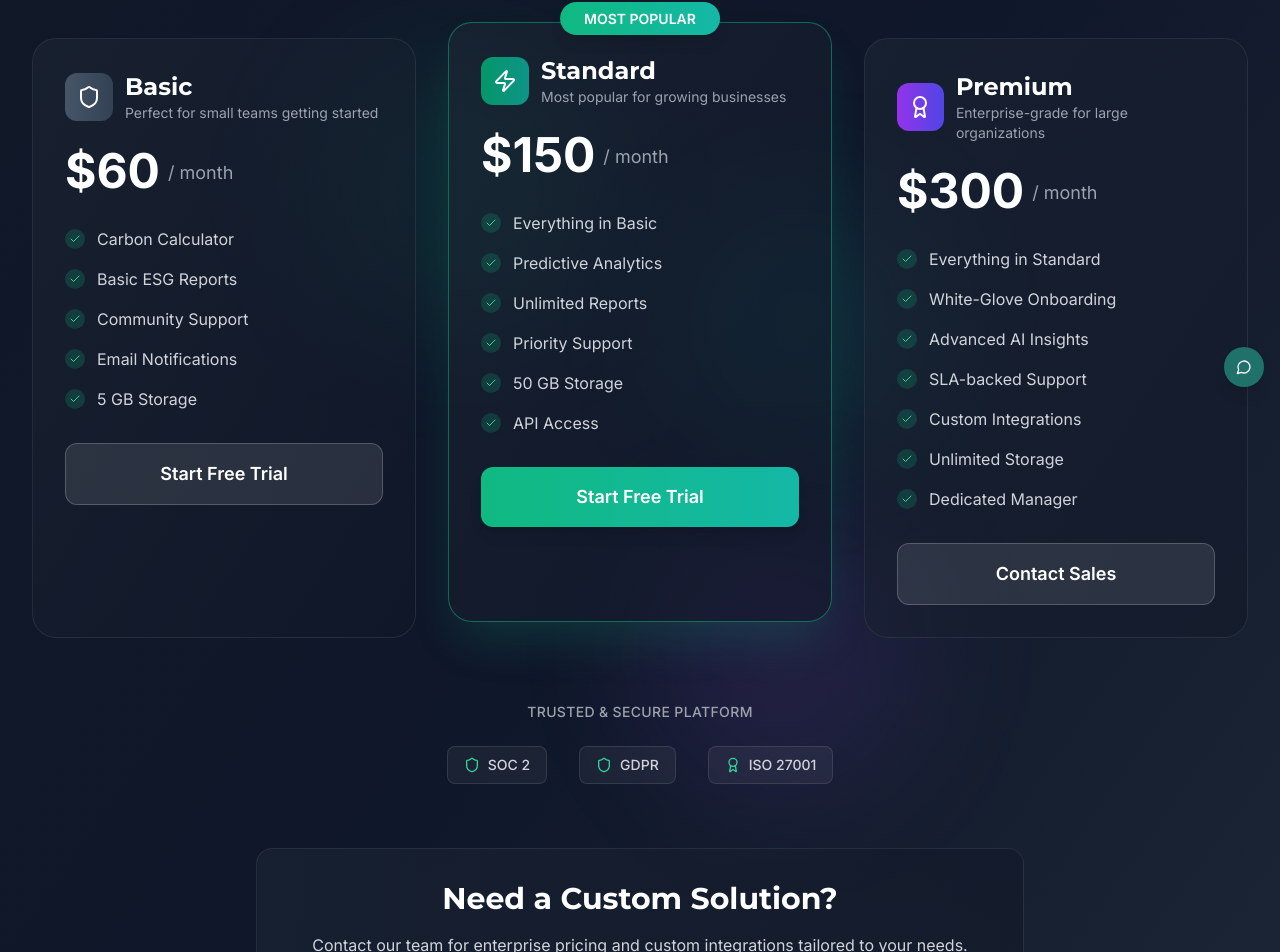
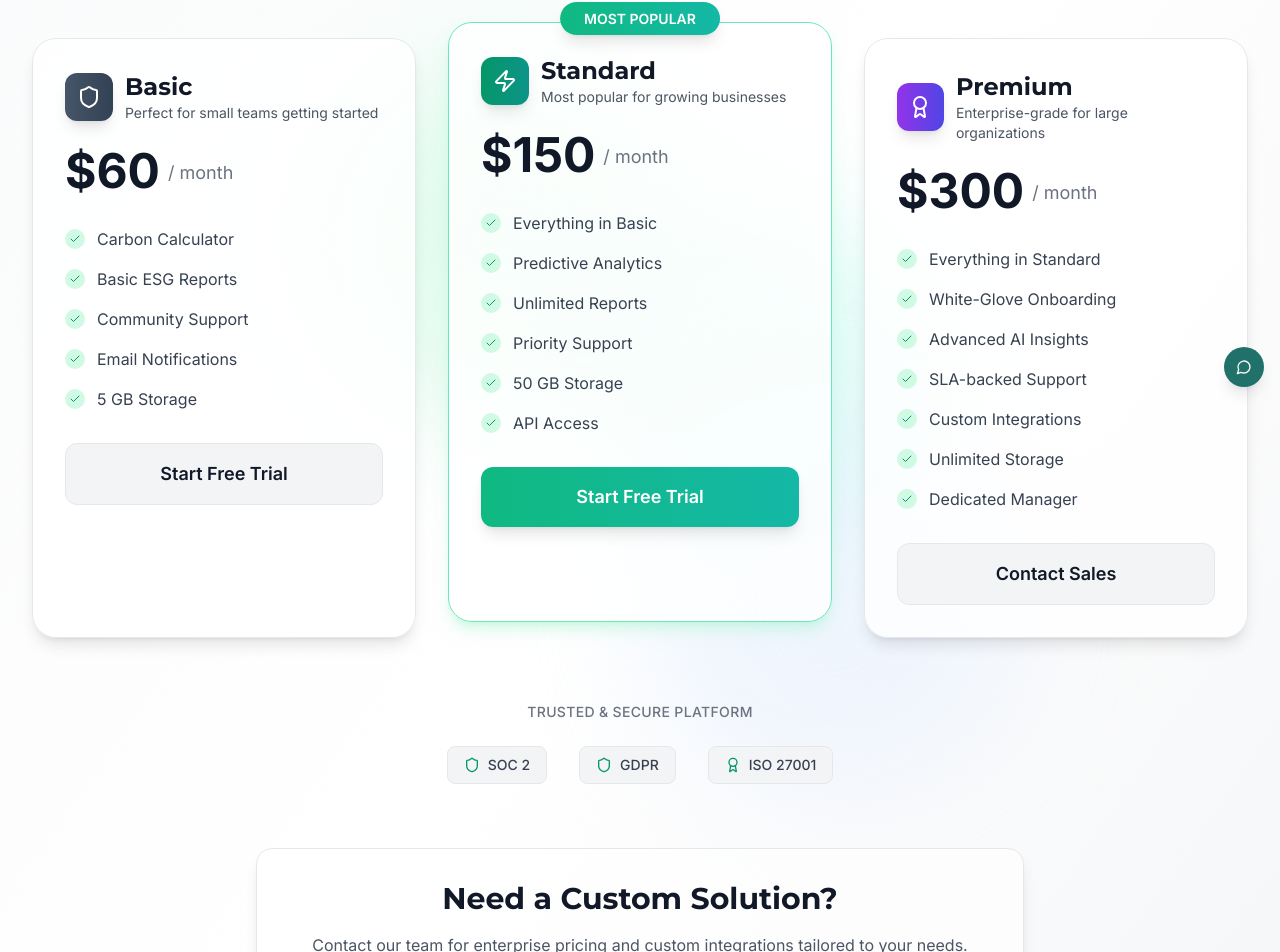
Before and after one commit to ChingizMammadov/bestbyte-esg-vision, a React (Vite) app: page /pricing in a window 1280 px wide. Shown: the part 397-1349 px from the top of the page. Built offline with nearby package versions, Linux system fonts and the light colour scheme.

Commit message:
Refactor: Implement light mode pricing section
Reverted dark mode changes and implemented a light mode pricing section with the requested design.
-edited src/pages/Pricing.tsx

```diff
--- a/src/pages/Pricing.tsx
+++ b/src/pages/Pricing.tsx
@@ -70,14 +70,24 @@ const trustBadges = [
 
 export default function Pricing() {
   return (
-    <div className="flex flex-col min-h-screen bg-gradient-to-br from-gray-900 via-slate-900 to-gray-800 font-inter text-white">
+    <div className="flex flex-col min-h-screen bg-gradient-to-br from-gray-50 via-white to-gray-100 dark:from-gray-900 dark:via-slate-900 dark:to-gray-800 font-inter text-gray-900 dark:text-white transition-colors duration-300">
       <Navbar />
       <main className="flex-1 relative overflow-hidden">
         {/* Background Effects */}
         <div className="absolute inset-0 overflow-hidden">
-          <div className="absolute top-1/4 left-1/4 w-72 h-72 bg-emerald-500/10 rounded-full blur-3xl animate-blob"></div>
-          <div className="absolute top-1/3 right-1/4 w-72 h-72 bg-teal-500/10 rounded-full blur-3xl animate-blob animation-delay-2000"></div>
-          <div className="absolute bottom-1/4 left-1/2 w-72 h-72 bg-purple-500/10 rounded-full blur-3xl animate-blob"></div>
+          {/* Light Mode Background */}
+          <div className="dark:hidden">
+            <div className="absolute top-1/4 left-1/4 w-96 h-96 bg-emerald-100/60 rounded-full blur-3xl animate-blob"></div>
+            <div className="absolute top-1/3 right-1/4 w-96 h-96 bg-teal-100/60 rounded-full blur-3xl animate-blob animation-delay-2000"></div>
+            <div className="absolute bottom-1/4 left-1/2 w-96 h-96 bg-blue-100/40 rounded-full blur-3xl animate-blob"></div>
+          </div>
+
+          {/* Dark Mode Background */}
+          <div className="hidden dark:block">
+            <div className="absolute top-1/4 left-1/4 w-72 h-72 bg-emerald-500/10 rounded-full blur-3xl animate-blob"></div>
+            <div className="absolute top-1/3 right-1/4 w-72 h-72 bg-teal-500/10 rounded-full blur-3xl animate-blob animation-delay-2000"></div>
+            <div className="absolute bottom-1/4 left-1/2 w-72 h-72 bg-purple-500/10 rounded-full blur-3xl animate-blob"></div>
+          </div>
         </div>
 
         {/* Grid Pattern Overlay */}
@@ -86,14 +96,14 @@ export default function Pricing() {
         <section className="container py-16 md:py-24 relative z-10">
           {/* Header */}
           <div className="text-center mb-16 animate-fade-in">
-            <div className="inline-flex items-center gap-2 px-4 py-2 rounded-full bg-emerald-500/10 border border-emerald-500/20 text-emerald-400 text-sm font-medium mb-6">
+            <div className="inline-flex items-center gap-2 px-4 py-2 rounded-full bg-emerald-100 dark:bg-emerald-500/10 border border-emerald-200 dark:border-emerald-500/20 text-emerald-700 dark:text-emerald-400 text-sm font-medium mb-6">
               <Star className="w-4 h-4 fill-current" />
               Transparent Pricing
             </div>
-            <h1 className="text-4xl md:text-6xl font-bold mb-6 bg-gradient-to-r from-white via-gray-100 to-gray-300 bg-clip-text text-transparent font-montserrat">
+            <h1 className="text-4xl md:text-6xl font-bold mb-6 bg-gradient-to-r from-gray-900 via-gray-700 to-gray-600 dark:from-white dark:via-gray-100 dark:to-gray-300 bg-clip-text text-transparent font-montserrat">
               Pricing & Plans
             </h1>
-            <p className="text-xl md:text-2xl text-gray-300 max-w-3xl mx-auto leading-relaxed">
+            <p className="text-xl md:text-2xl text-gray-600 dark:text-gray-300 max-w-3xl mx-auto leading-relaxed">
               Choose the plan that fits your sustainability goals and business needs.
             </p>
           </div>
@@ -119,28 +129,28 @@ export default function Pricing() {
                   )}
 
                   <div
-                    className={`relative h-full bg-gradient-to-br from-gray-800/50 to-gray-900/50 backdrop-blur-sm border rounded-3xl p-8 transition-all duration-500 hover:scale-105 hover:shadow-2xl hover:shadow-emerald-500/10 ${
+                    className={`relative h-full bg-white/80 dark:bg-gradient-to-br dark:from-gray-800/50 dark:to-gray-900/50 backdrop-blur-sm border rounded-3xl p-8 transition-all duration-500 hover:scale-105 hover:shadow-2xl shadow-lg ${
                       plan.popular
-                        ? "border-emerald-500/50 shadow-2xl shadow-emerald-500/20"
-                        : "border-gray-700/50 hover:border-gray-600/50"
+                        ? "border-emerald-300 dark:border-emerald-500/50 shadow-emerald-200/50 dark:shadow-emerald-500/20 hover:shadow-emerald-300/60 dark:hover:shadow-emerald-500/30"
+                        : "border-gray-200 dark:border-gray-700/50 hover:border-gray-300 dark:hover:border-gray-600/50 hover:shadow-gray-200/60 dark:hover:shadow-gray-500/10"
                     }`}
                   >
                     {/* Plan Header */}
                     <div className="flex items-center gap-3 mb-6">
-                      <div className={`w-12 h-12 rounded-xl bg-gradient-to-r ${plan.color} flex items-center justify-center`}>
+                      <div className={`w-12 h-12 rounded-xl bg-gradient-to-r ${plan.color} flex items-center justify-center shadow-lg`}>
                         <IconComponent className="w-6 h-6 text-white" />
                       </div>
                       <div>
-                        <h3 className="text-2xl font-bold text-white font-montserrat">{plan.name}</h3>
-                        <p className="text-gray-400 text-sm">{plan.description}</p>
+                        <h3 className="text-2xl font-bold text-gray-900 dark:text-white font-montserrat">{plan.name}</h3>
+                        <p className="text-gray-600 dark:text-gray-400 text-sm">{plan.description}</p>
                       </div>
                     </div>
 
                     {/* Pricing */}
                     <div className="mb-8">
                       <div className="flex items-end gap-2 mb-2">
-                        <span className="text-5xl font-bold text-white">${plan.price}</span>
-                        <span className="text-gray-400 text-lg mb-2">/ {plan.period}</span>
+                        <span className="text-5xl font-bold text-gray-900 dark:text-white">${plan.price}</span>
+                        <span className="text-gray-500 dark:text-gray-400 text-lg mb-2">/ {plan.period}</span>
                       </div>
                     </div>
 
@@ -148,10 +158,10 @@ export default function Pricing() {
                     <ul className="space-y-4 mb-8">
                       {plan.features.map((feature, i) => (
                         <li key={i} className="flex items-start gap-3">
-                          <div className="w-5 h-5 rounded-full bg-emerald-500/20 flex items-center justify-center flex-shrink-0 mt-0.5">
-                            <Check className="w-3 h-3 text-emerald-400" />
+                          <div className="w-5 h-5 rounded-full bg-emerald-100 dark:bg-emerald-500/20 flex items-center justify-center flex-shrink-0 mt-0.5">
+                            <Check className="w-3 h-3 text-emerald-600 dark:text-emerald-400" />
                           </div>
-                          <span className="text-gray-300">{feature}</span>
+                          <span className="text-gray-700 dark:text-gray-300">{feature}</span>
                         </li>
                       ))}
                     </ul>
@@ -161,14 +171,14 @@ export default function Pricing() {
                       className={`w-full py-4 px-6 rounded-xl font-semibold text-lg transition-all duration-300 hover:scale-105 hover:shadow-lg active:scale-95 ${
                         plan.popular
                           ? "bg-gradient-to-r from-emerald-500 to-teal-500 text-white hover:from-emerald-400 hover:to-teal-400 shadow-lg hover:shadow-emerald-500/25"
-                          : "bg-white/10 text-white hover:bg-white/20 border border-white/20 hover:border-white/30"
+                          : "bg-gray-100 dark:bg-white/10 text-gray-900 dark:text-white hover:bg-gray-200 dark:hover:bg-white/20 border border-gray-200 dark:border-white/20 hover:border-gray-300 dark:hover:border-white/30"
                       }`}
                     >
                       {plan.cta}
                     </button>
 
-                    {/* Hover Gradient Overlay */}
-                    <div className="absolute inset-0 bg-gradient-to-br from-emerald-500/5 to-teal-500/5 rounded-3xl opacity-0 group-hover:opacity-100 transition-opacity duration-500 pointer-events-none"></div>
+                    {/* Light Mode Hover Gradient Overlay */}
+                    <div className="absolute inset-0 bg-gradient-to-br from-emerald-50/50 to-teal-50/50 dark:from-emerald-500/5 dark:to-teal-500/5 rounded-3xl opacity-0 group-hover:opacity-100 transition-opacity duration-500 pointer-events-none"></div>
                   </div>
                 </div>
               );
@@ -177,7 +187,7 @@ export default function Pricing() {
 
           {/* Trust Badges */}
           <div className="text-center mb-16 animate-fade-in" style={{ animationDelay: "600ms" }}>
-            <p className="text-gray-400 text-sm mb-6 font-medium tracking-wide">
+            <p className="text-gray-500 dark:text-gray-400 text-sm mb-6 font-medium tracking-wide">
               TRUSTED & SECURE PLATFORM
             </p>
             <div className="flex justify-center items-center gap-8">
@@ -186,10 +196,10 @@ export default function Pricing() {
                 return (
                   <div
                     key={badge.name}
-                    className="flex items-center gap-2 px-4 py-2 bg-white/5 rounded-lg border border-white/10 hover:bg-white/10 transition-colors duration-300"
+                    className="flex items-center gap-2 px-4 py-2 bg-gray-100 dark:bg-white/5 rounded-lg border border-gray-200 dark:border-white/10 hover:bg-gray-200 dark:hover:bg-white/10 transition-colors duration-300"
                   >
-                    <IconComponent className="w-4 h-4 text-emerald-400" />
-                    <span className="text-gray-300 text-sm font-medium">{badge.name}</span>
+                    <IconComponent className="w-4 h-4 text-emerald-600 dark:text-emerald-400" />
+                    <span className="text-gray-700 dark:text-gray-300 text-sm font-medium">{badge.name}</span>
                   </div>
                 );
               })}
@@ -198,11 +208,11 @@ export default function Pricing() {
 
           {/* Bottom CTA */}
           <div className="text-center animate-fade-in" style={{ animationDelay: "800ms" }}>
-            <div className="bg-gradient-to-r from-gray-800/50 to-gray-900/50 backdrop-blur-sm border border-gray-700/50 rounded-2xl p-8 max-w-3xl mx-auto">
-              <h4 className="text-2xl md:text-3xl font-bold text-white mb-4 font-montserrat">
+            <div className="bg-white/60 dark:bg-gradient-to-r dark:from-gray-800/50 dark:to-gray-900/50 backdrop-blur-sm border border-gray-200 dark:border-gray-700/50 rounded-2xl p-8 max-w-3xl mx-auto shadow-lg">
+              <h4 className="text-2xl md:text-3xl font-bold text-gray-900 dark:text-white mb-4 font-montserrat">
                 Need a Custom Solution?
               </h4>
-              <p className="text-gray-300 mb-6">
+              <p className="text-gray-600 dark:text-gray-300 mb-6">
                 Contact our team for enterprise pricing and custom integrations tailored to your needs.
               </p>
               <a
```
